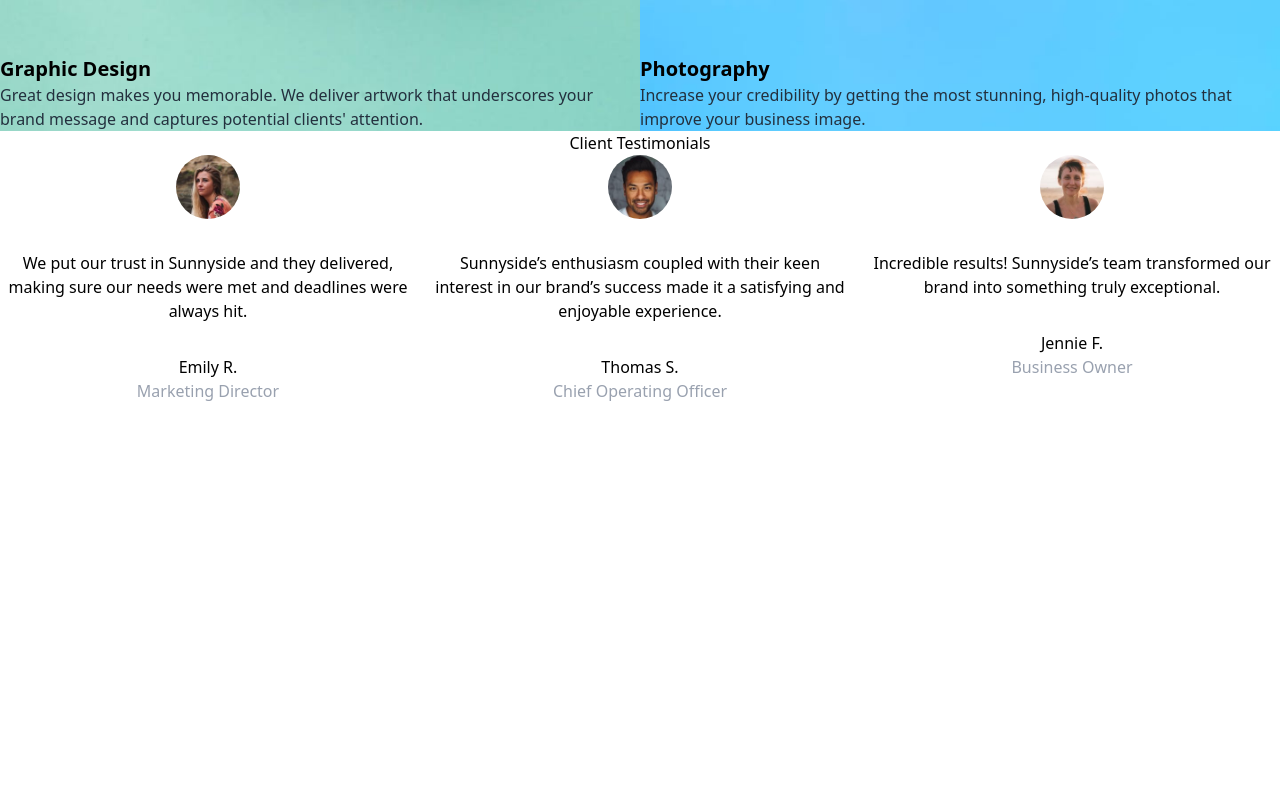
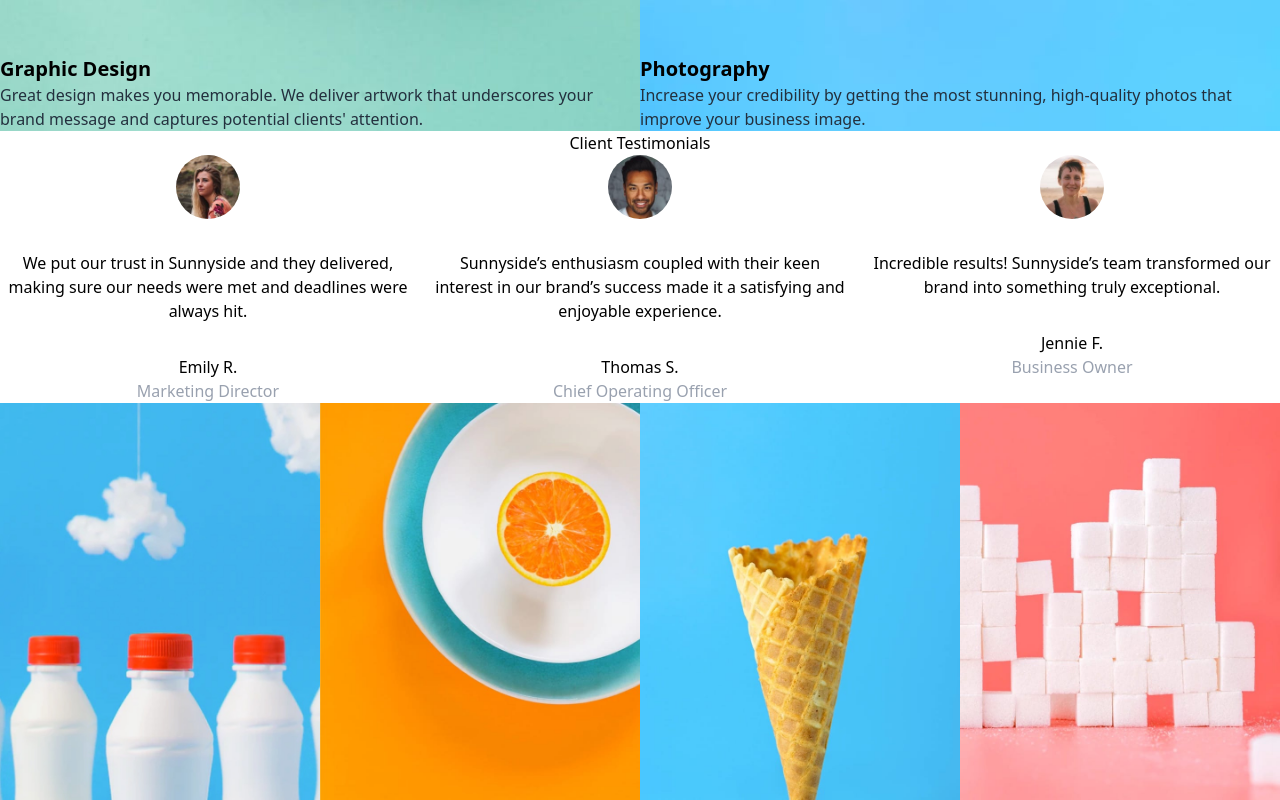
Before and after one commit to emmanueltn007/front-end-mentor-challenges-junior, a React (Vite) app in the folder html-css-and-js/sunnyside-agency-landing-page/: page / in a window 1280 px wide. Shown: the part 1630-2430 px from the top of the page. Before the commit the page ends 2033 px from the top, so only its background shows below. Built offline with nearby package versions, Linux system fonts and the light colour scheme.

Commit message:
Added Gallery.jsx and gallerydata.js to reuse it in Gallery.jsx

```diff
--- a/html-css-and-js/sunnyside-agency-landing-page/src/App.jsx
+++ b/html-css-and-js/sunnyside-agency-landing-page/src/App.jsx
@@ -1,4 +1,5 @@
 import CreativesSection from "./components/CreativesSection";
+import Gallery from "./components/Gallery";
 import Header from "./components/Header";
 import PhotographyGraphicDesign from "./components/Photography&GraphicDesign";
 import StandOut from "./components/StandOut";
@@ -18,6 +19,7 @@ function App() {
       <StandOut />
       <PhotographyGraphicDesign />
       <Testimonials />
+      <Gallery />
     </>
   );
 }
--- /dev/null
+++ b/html-css-and-js/sunnyside-agency-landing-page/src/components/Gallery.jsx
@@ -0,0 +1,18 @@
+import images from "../data/galleryData";
+
+function Gallery () {
+    return (
+        <section className="grid grid-cols-2 md:grid-cols-4">
+            {images.map((image) => {
+                return (
+                    <div key={image.alt}>
+                        <img className="md:hidden w-full" src={image.src} alt={image.alt} />
+                        <img className="max-md:hidden" src={image.md} alt={image.alt} />
+                    </div>
+                );
+            })}
+        </section>
+    );
+}
+
+export default Gallery;
--- /dev/null
+++ b/html-css-and-js/sunnyside-agency-landing-page/src/data/galleryData.js
@@ -0,0 +1,8 @@
+const images = [
+    { src: '/images/mobile/image-gallery-milkbottles.jpg', md: '/images/desktop/image-gallery-milkbottles.jpg', alt: 'Milkbottles' },
+    { src: '/images/mobile/image-gallery-orange.jpg', md: '/images/desktop/image-gallery-orange.jpg', alt: 'Orange' },
+    { src: '/images/mobile/image-gallery-cone.jpg', md: '/images/desktop/image-gallery-cone.jpg', alt: 'Cone' },
+    { src: '/images/mobile/image-gallery-sugar-cubes.jpg', md: '/images/desktop/image-gallery-sugarcubes.jpg', alt: 'Sugarcubes' }
+];
+
+export default images;
```
